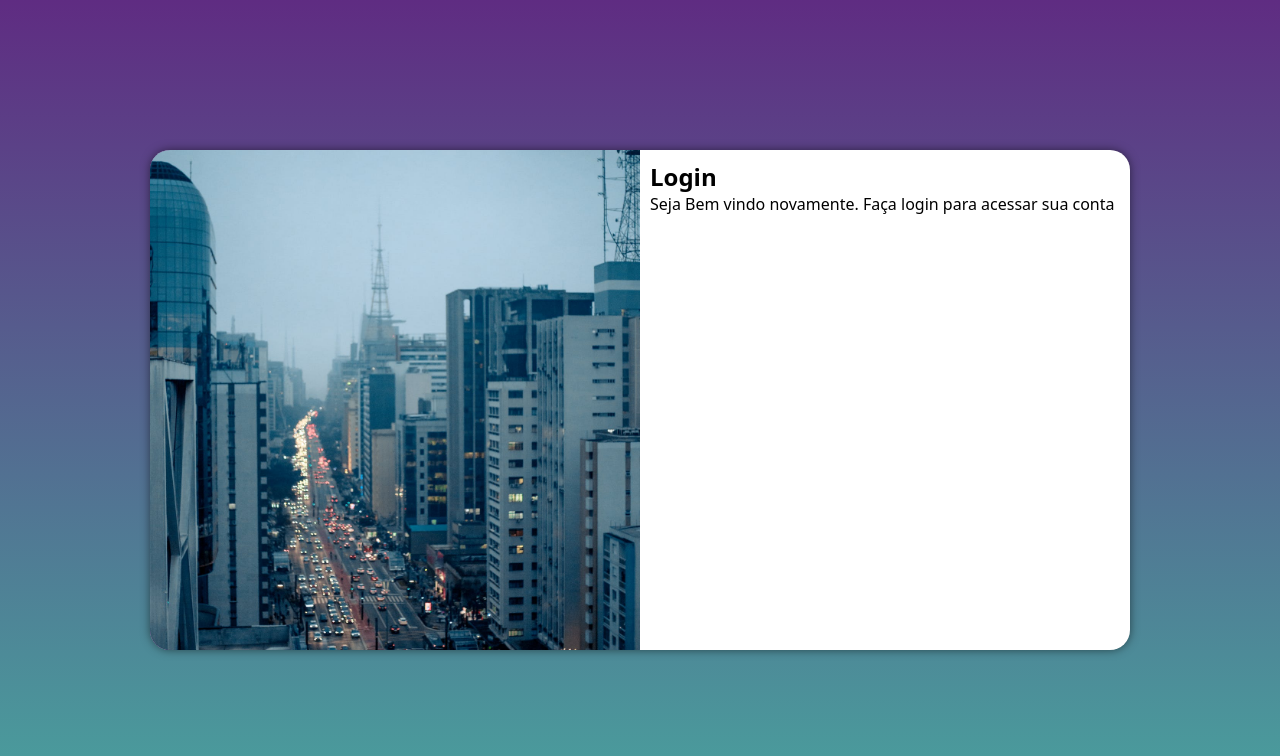
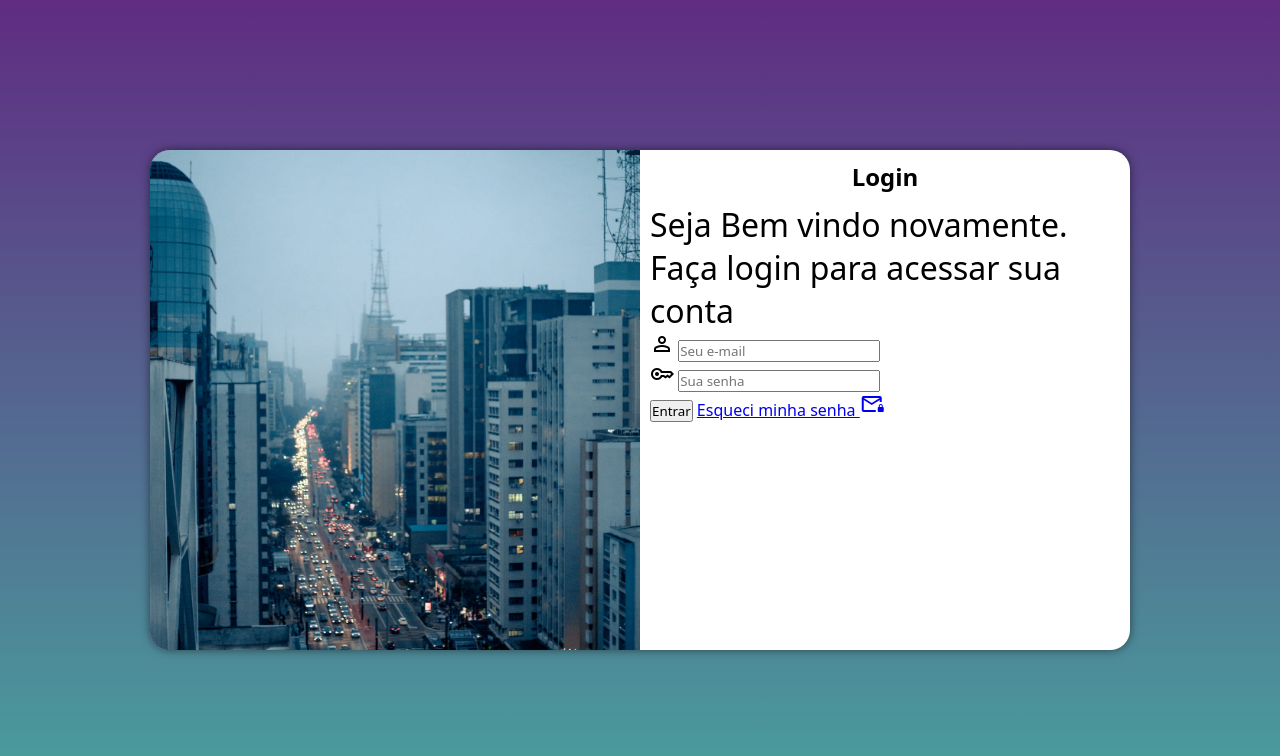
Before and after one commit to joaopedro-felisberto/projeto-login, a plain HTML site: page index.html in a window 1280 px wide. Drawn offline with nearby package versions, Linux system fonts and the light colour scheme.

Commit message:
criação da estrutura do forms e ajustes

```diff
--- a/estilos/media-query.css
+++ b/estilos/media-query.css
@@ -12,13 +12,17 @@
 
     section#login div#img {
         float:left;
-        width: 30%;
+        width: 35%;
         height: 100%;
     }
 
     section#login div#form {
         float: right;
-        width: 70%;
+        width: 65%;
+    }
+
+    div#form p {
+        font-size: 1.4em;
     }
 }
 
@@ -42,4 +46,8 @@
         float: right;
         width: 50%;
     }
+
+    div#form p {
+        font-size: 2em;
+    }
 }
--- a/estilos/style.css
+++ b/estilos/style.css
@@ -33,7 +33,7 @@ section#login {
     transform: translate(-50%, -50%);
 
     background-color: white;
-    width: 250px;
+    width: 262px;
     height: 500px;
     border-radius: 20px;
     overflow: hidden;
@@ -54,4 +54,15 @@ section#login #img {
 section#login #form {
     display: block;
     padding: 10px;
+
+
 }
+
+div#form h1 {
+    text-align: center;
+    margin-bottom: 10px;
+}
+
+div#form p {
+    font-size: 0.9em;
+}
--- a/index.html
+++ b/index.html
@@ -7,6 +7,7 @@
     <link rel="stylesheet" href="estilos/style.css">
     <link rel="shortcut icon" href="favicon.ico" type="image/x-icon">
     <link rel="stylesheet" href="estilos/media-query.css">
+    <link rel="stylesheet" href="https://fonts.googleapis.com/css2?family=Material+Symbols+Outlined:opsz,wght,FILL,GRAD@20..48,100..700,0..1,-50..200" />
 </head>
 <body>
     <main>
@@ -16,7 +17,22 @@
             <div id="form">
                 <h1>Login</h1>
                 <p>Seja Bem vindo novamente. Faça login para acessar sua conta</p>
-                <form action="login.php" method="post"></form>
+                <form action="login.php" method="post" autocomplete="on">
+                    <div class="campo">
+                        <span class="material-symbols-outlined">person</span>
+                        <input type="email" name="login" id="ilogin" placeholder="Seu e-mail" autocomplete="email" required>
+                        <label for="ilogin"></label>
+                    </div>
+                    <div class="campo">
+                        <span class="material-symbols-outlined">key</span>
+                        <input type="password" name="senha" id="isenha" placeholder="Sua senha" autocomplete="current-password" required minlength="8">
+                        <label for="isenha"></label>
+                    </div>
+                    <input type="submit" value="Entrar">
+                    <a href="esqueci.html">Esqueci minha senha
+                        <span class="material-symbols-outlined">mail_lock</span>
+                    </a>
+                </form>
             </div>
         </section>
     </main>
```
